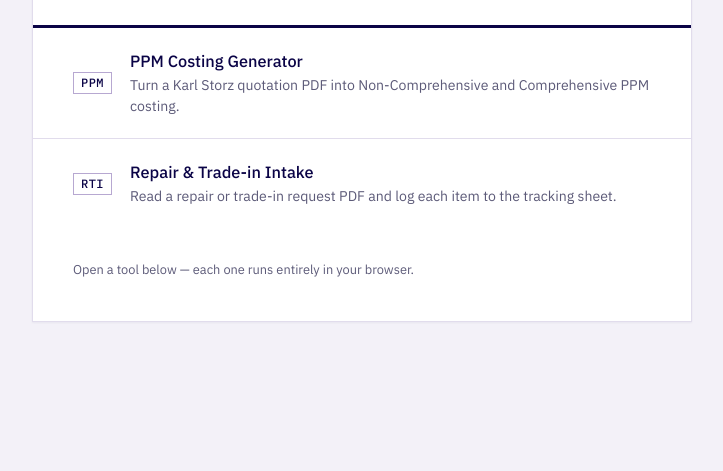
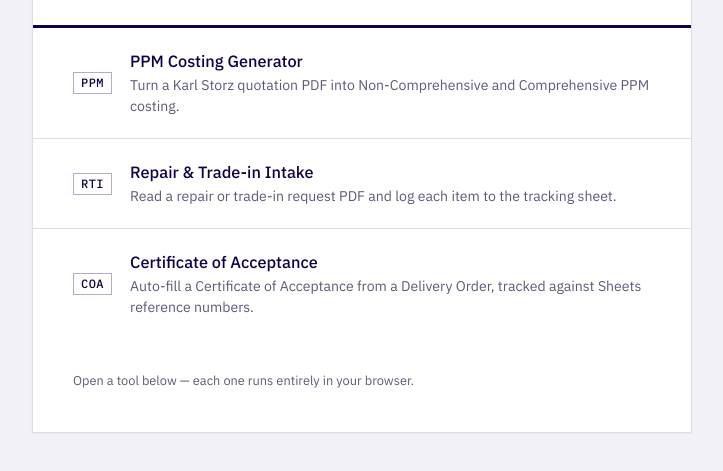
Before and after one commit to ppm2report-ummi/Enginnering-SoftwareV1, a plain HTML site: page index.html in a window 1280 px wide. Shown: the part 255-726 px from the top of the page, without its empty margins (278-1001 px from the left). Drawn offline with Linux system fonts and the light colour scheme.

Commit message:
Update index.html

```diff
--- a/index.html
+++ b/index.html
@@ -184,6 +184,12 @@
       name: "Repair & Trade-in Intake",
       desc: "Read a repair or trade-in request PDF and log each item to the tracking sheet.",
       href: "repair-trade-in-intake.html"
+    },
+    {
+      code: "COA",
+      name: "Certificate of Acceptance",
+      desc: "Auto-fill a Certificate of Acceptance from a Delivery Order, tracked against Sheets reference numbers.",
+      href: "tc_certificate_generator.html"
     }
   ];
 
```
